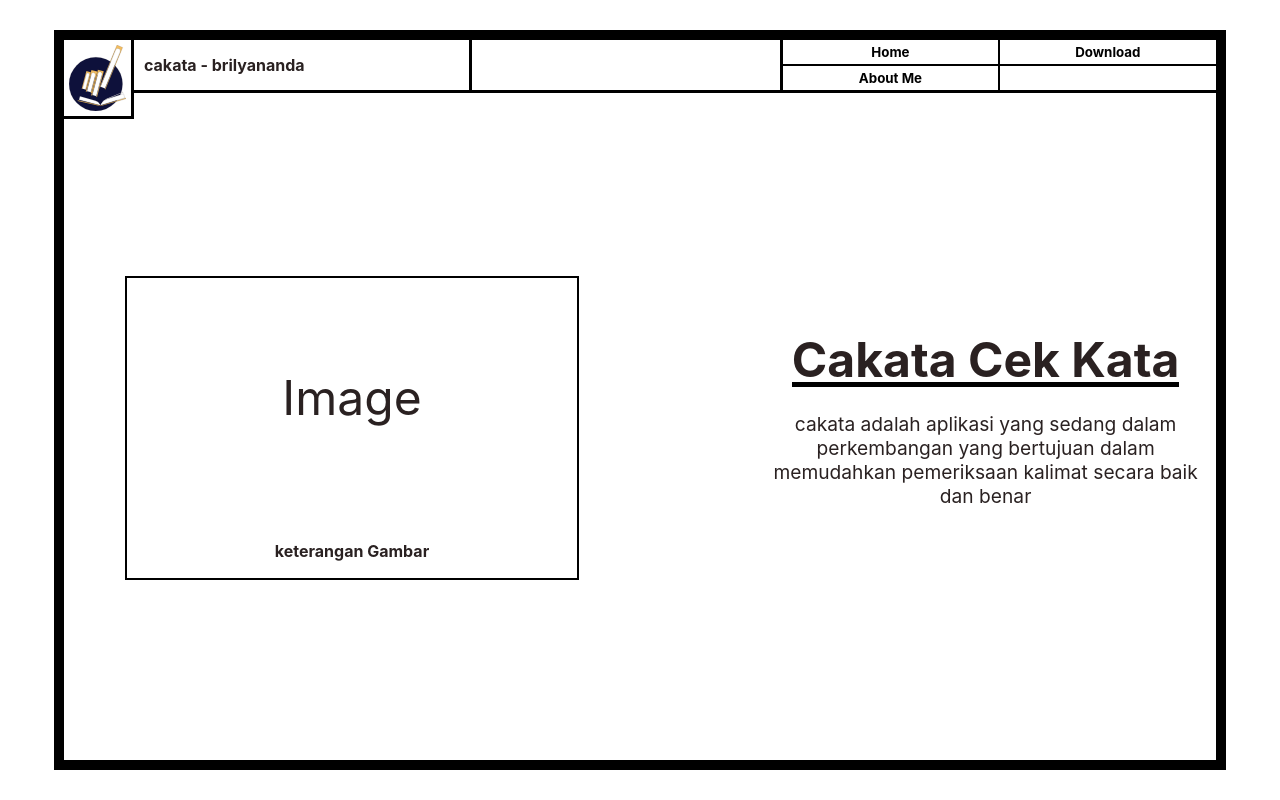
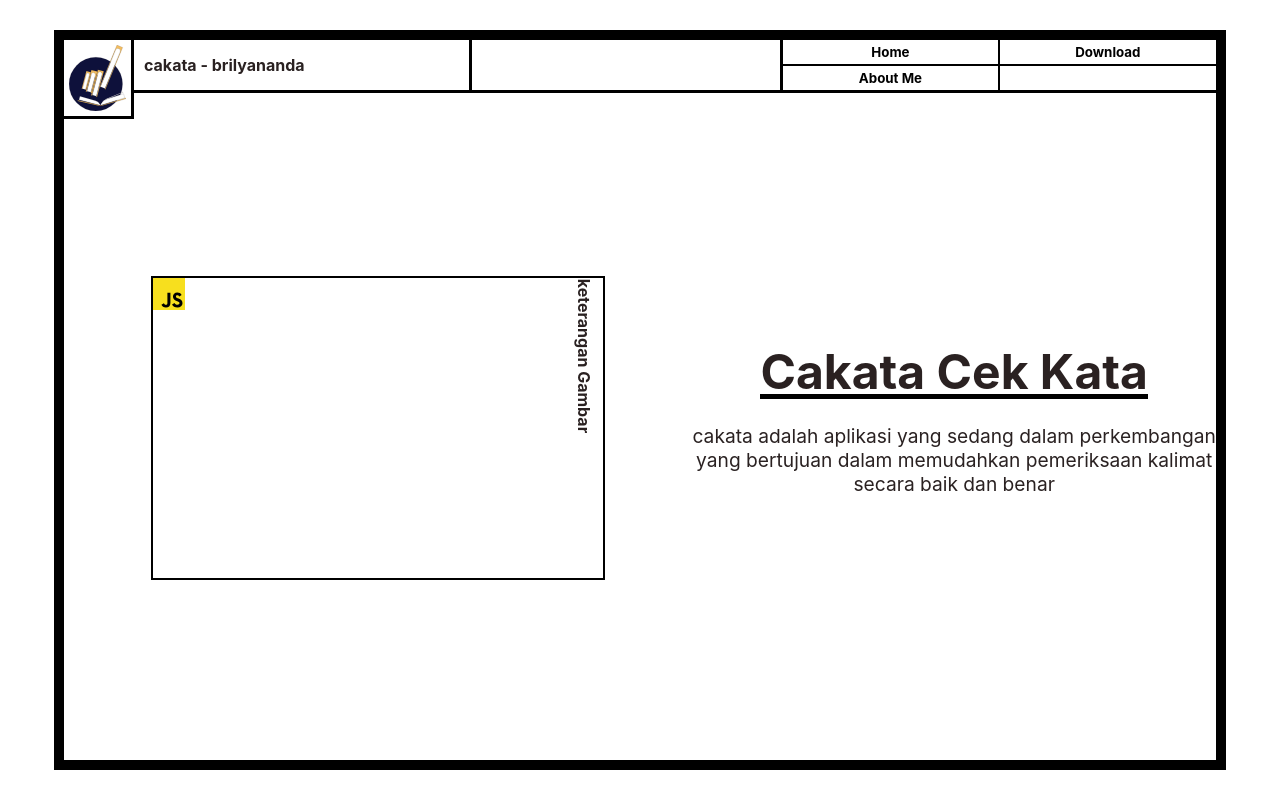
Before and after one commit to BrilyanandaWahyuIsni/cekata-web-sementara, a website built with Vite: page index.html in a window 1280 px wide. Built offline with nearby package versions, Linux system fonts and the light colour scheme.

Commit message:
perubahan scss
merubah beberapa bagian scss

```diff
--- a/index.html
+++ b/index.html
@@ -26,8 +26,7 @@
 				<div class="isi-web">
 					<div class="gambar-isi">
 						<div class="bingkai-gambar">
-							<!-- <img src="./javascript.svg" alt="Image" /> -->
-							<div>Image</div>
+							<img src="./javascript.svg" alt="Image" />
 							<h4>keterangan Gambar</h4>
 						</div>
 					</div>
--- a/src/style/_isi_web.scss
+++ b/src/style/_isi_web.scss
@@ -1,21 +1,27 @@
 @use 'mixin' as mx;
 
+@mixin bd {
+	border: 1px solid red;
+}
 
 .isi-web {
-	display: flex;
+	display: grid;
+	width: 100%;
+	grid-template-columns: 1.2fr 1fr;
+	grid-template-rows: 1fr;
 	height: calc(100% - mx.$hj_judul);
-	justify-content: space-between;
 
 	& .gambar-isi {
-		width: 50%;
 		display: flex;
 		justify-content: center;
 		align-items: center;
+
 
 		& .bingkai-gambar {
 			width: 450px;
 			height: 300px;
 			border: 2px solid black;
+			position: relative;
 
 			& div {
 				display: flex;
@@ -28,19 +34,21 @@
 			}
 
 			& h4 {
-				width: 100%;
 				text-align: center;
-
+				transform: rotate(90deg);
+				position: absolute;
+				top: 22%;
+				right: -13%;
 			}
 		}
 	}
 
 	& .keterangan-isi {
-		width: 40%;
 		display: flex;
 		justify-content: center;
 		align-items: center;
 		flex-direction: column;
+
 
 		& div:nth-child(1) {
 			font-size: 3rem;
--- a/src/style/style.scss
+++ b/src/style/style.scss
@@ -18,9 +18,12 @@
 }
 
 
+* {
+	padding: 0;
+	margin: 0;
+}
 
 body {
-	margin: 0;
 	display: flex;
 	justify-content: center;
 	align-items: center;
```
Also changed, not shown: public/logo-bwi - Copy.svg (added), public/logo-bwi.png (added).
